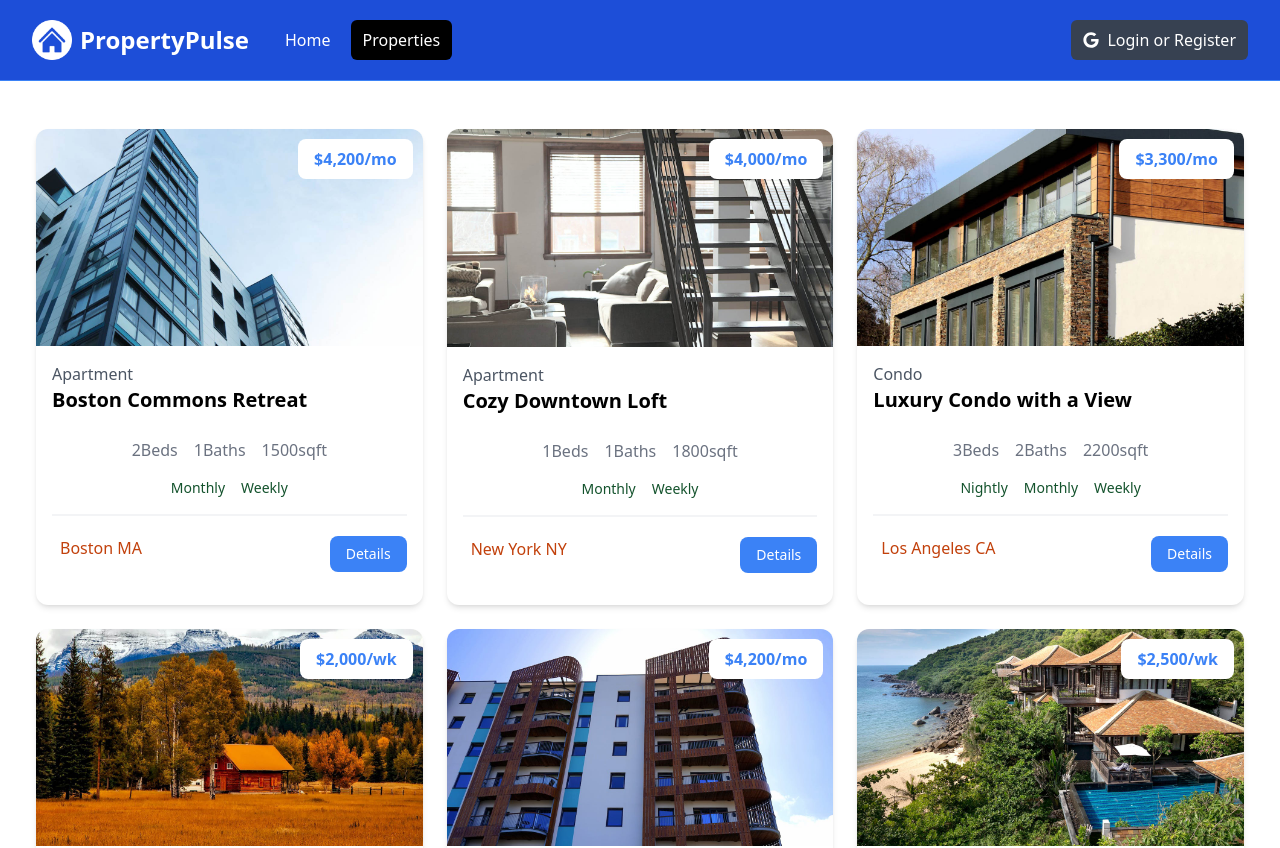
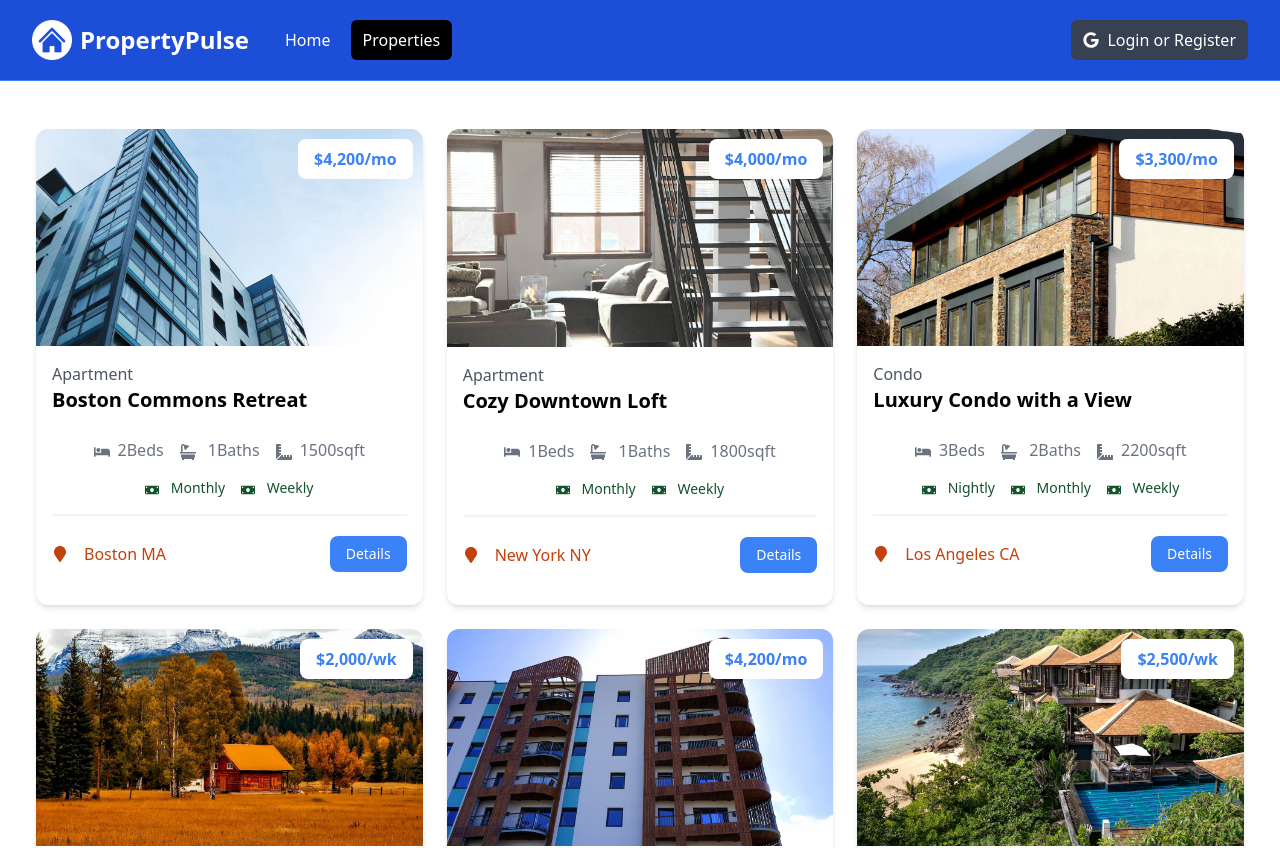
Before and after one commit to mishkamag/rental-properties, a Next.js app: page /properties in a window 1280 px wide. Shown: the top 848 px of the page. Built offline with nearby package versions, Linux system fonts and the light colour scheme.

Commit message:
fix: fix icons bug

```diff
--- a/components/PropertyCard.jsx
+++ b/components/PropertyCard.jsx
@@ -1,5 +1,12 @@
 import Image from "next/image";
 import Link from "next/link";
+import {
+  FaBed,
+  FaBath,
+  FaRulerCombined,
+  FaMoneyBill,
+  FaMapMarker,
+} from "react-icons/fa";
 
 const PropertyCard = ({ property }) => {
   const getRateDisplay = () => {
@@ -34,15 +41,16 @@ const PropertyCard = ({ property }) => {
 
         <div className="flex justify-center gap-4 text-gray-500 mb-4">
           <p>
-            <i className="fa-solid fa-bed"></i> {property.beds}
+            <FaBed className="inline mr-2" />
+            {property.beds}
             <span className="md:hidden lg:inline">Beds</span>
           </p>
           <p>
-            <i className="fa-solid fa-bath"></i> {property.baths}
+            <FaBath className="inline mr-2" /> {property.baths}
             <span className="md:hidden lg:inline">Baths</span>
           </p>
           <p>
-            <i className="fa-solid fa-ruler-combined"></i>
+            <FaRulerCombined className="inline mr-2" />
             {property.square_feet}
             <span className="md:hidden lg:inline">sqft</span>
           </p>
@@ -51,19 +59,19 @@ const PropertyCard = ({ property }) => {
         <div className="flex justify-center gap-4 text-green-900 text-sm mb-4">
           {property.rates.nightly && (
             <p>
-              <i className="fa-solid fa-money-bill"></i> Nightly
+              <FaMoneyBill className="inline mr-2" /> Nightly
             </p>
           )}
 
           {property.rates.monthly && (
             <p>
-              <i className="fa-solid fa-money-bill"></i> Monthly
+              <FaMoneyBill className="inline mr-2" /> Monthly
             </p>
           )}
 
           {property.rates.weekly && (
             <p>
-              <i className="fa-solid fa-money-bill"></i> Weekly
+              <FaMoneyBill className="inline mr-2" /> Weekly
             </p>
           )}
         </div>
@@ -71,10 +79,9 @@ const PropertyCard = ({ property }) => {
         <div className="border border-gray-100 mb-5"></div>
 
         <div className="flex flex-col lg:flex-row justify-between mb-4">
-          <div className="flex align-middle gap-2 mb-4 lg:mb-0">
-            <i className="fa-solid fa-location-dot text-lg text-orange-700"></i>
-            <span className="text-orange-700">
-              {" "}
+          <div className="flex items-center	  gap-2 mb-4 lg:mb-0 text-orange-700">
+            <FaMapMarker className="inline mr-2" />
+            <span className="">
               {property.location.city} {property.location.state}{" "}
             </span>
           </div>
```
